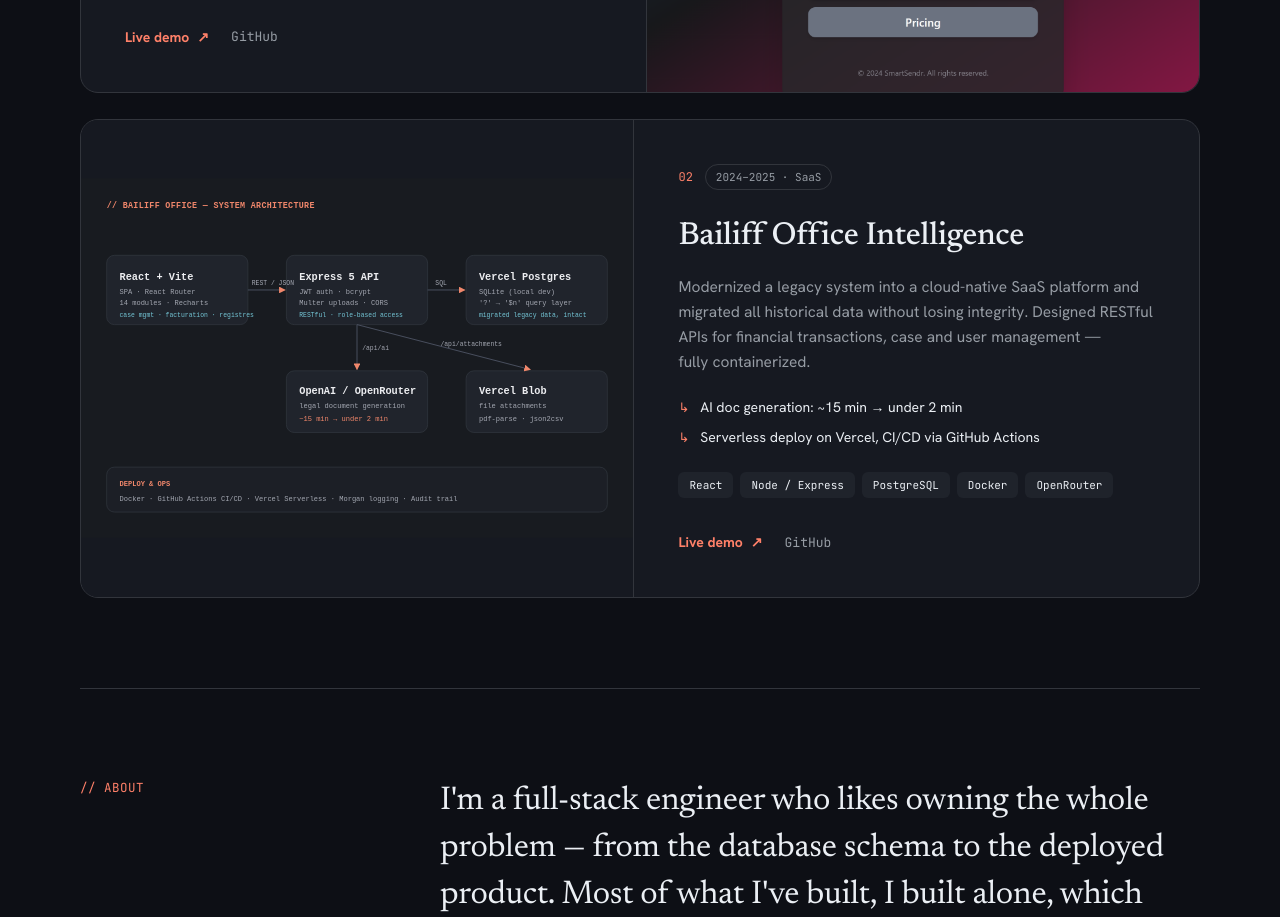
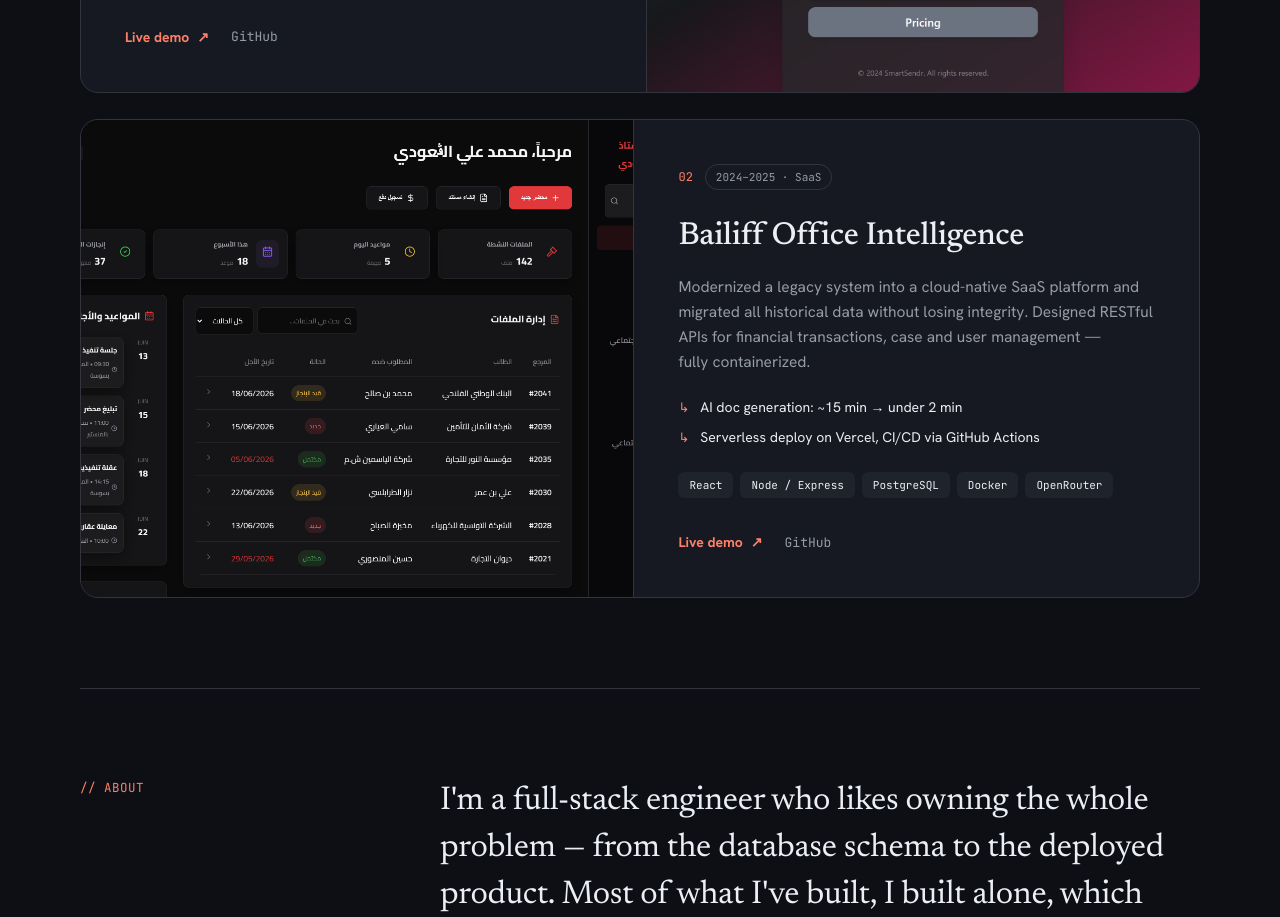
Before and after one commit to DaliGaoudi/portfolio, a Next.js app: page / in a window 1280 px wide. Shown: the part 1740-2657 px from the top of the page. Built offline with nearby package versions, Linux system fonts and the light colour scheme.

Commit message:
content: Bailiff card shows real dashboard UI (fake demo data)

```diff
--- a/components/Work.tsx
+++ b/components/Work.tsx
@@ -59,9 +59,8 @@ const projects: Project[] = [
     liveUrl: "https://office-ewyknflg7-daligaoudis-projects.vercel.app/",
     github: "https://github.com/DaliGaoudi",
     imageOrder: "left",
-    image: "/bailiff-architecture.svg",
-    imageFit: "contain",
-    imageAlt: "Bailiff Office Intelligence — system architecture diagram",
+    image: "/bailiff-dashboard.png",
+    imageAlt: "Bailiff Office Intelligence — dashboard (demo data)",
     mockUrl: "office.vercel.app",
   },
 ];
```
Also changed, not shown: public/bailiff-architecture.svg (deleted), public/bailiff-dashboard.png (added).
